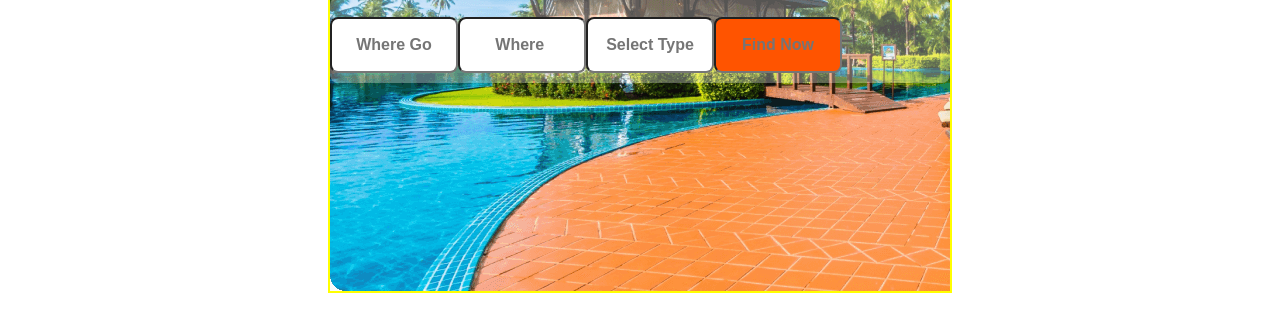
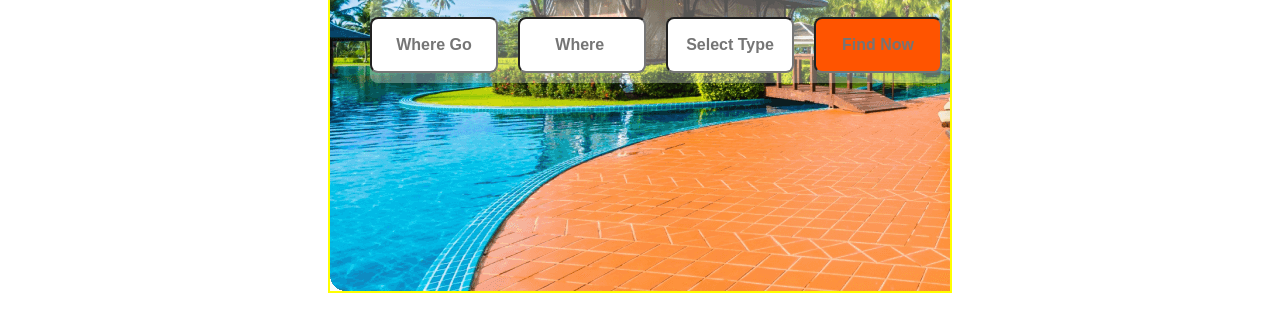
Before and after one commit to rakibulVSC/forest-travel, a plain HTML site: page styles/index.html in a window 1280 px wide. Shown: the part 225-536 px from the top of the page. Drawn offline with Linux system fonts and the light colour scheme.

```diff
--- a/styles/responsive.css
+++ b/styles/responsive.css
@@ -92,6 +92,8 @@
     border-radius: 8px;
     background: rgba(255, 255, 255, 0.30);
     display: flex;
+    margin-left: 40px;
+    gap:20px;
 }
 
 
```
